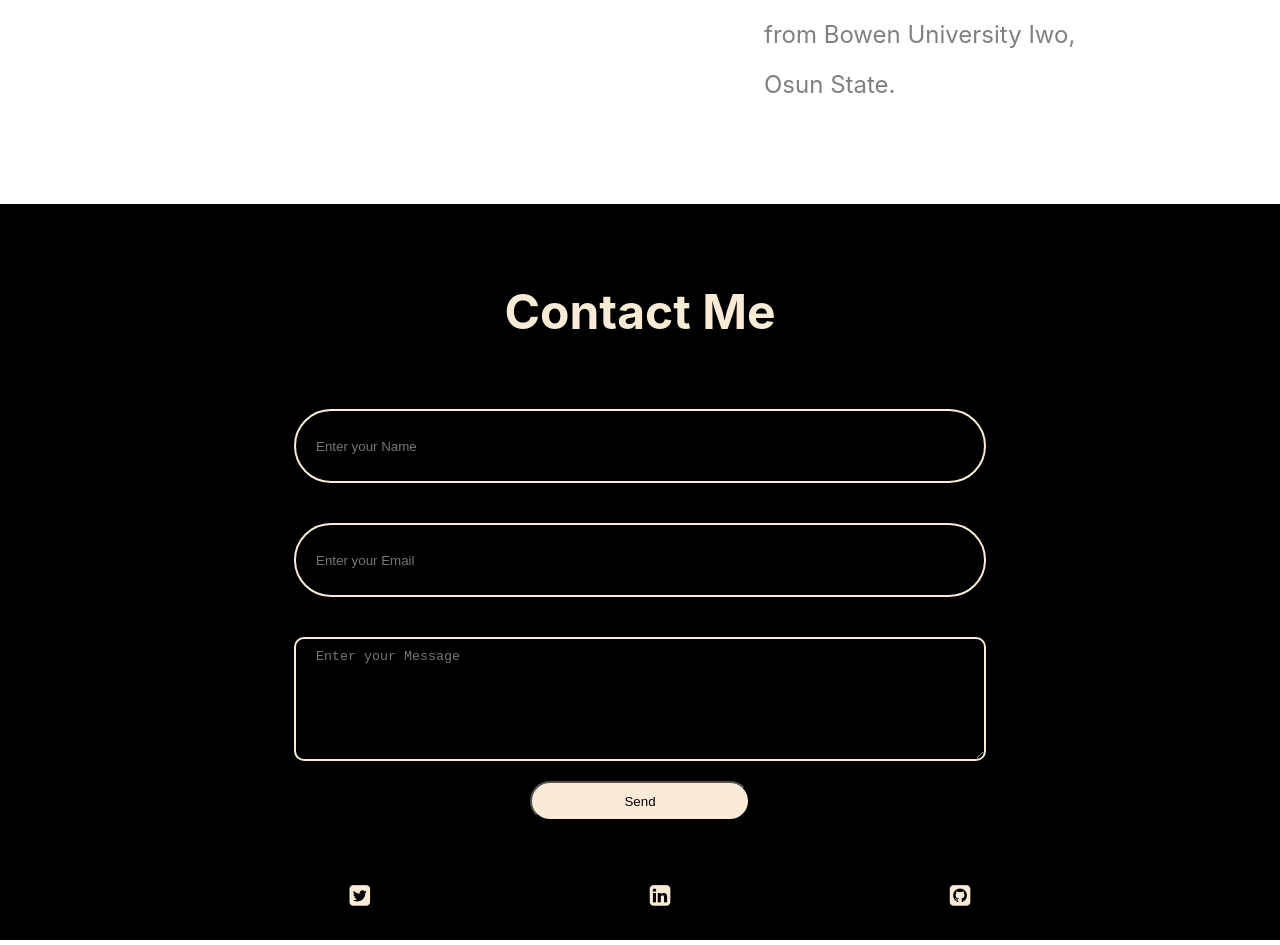
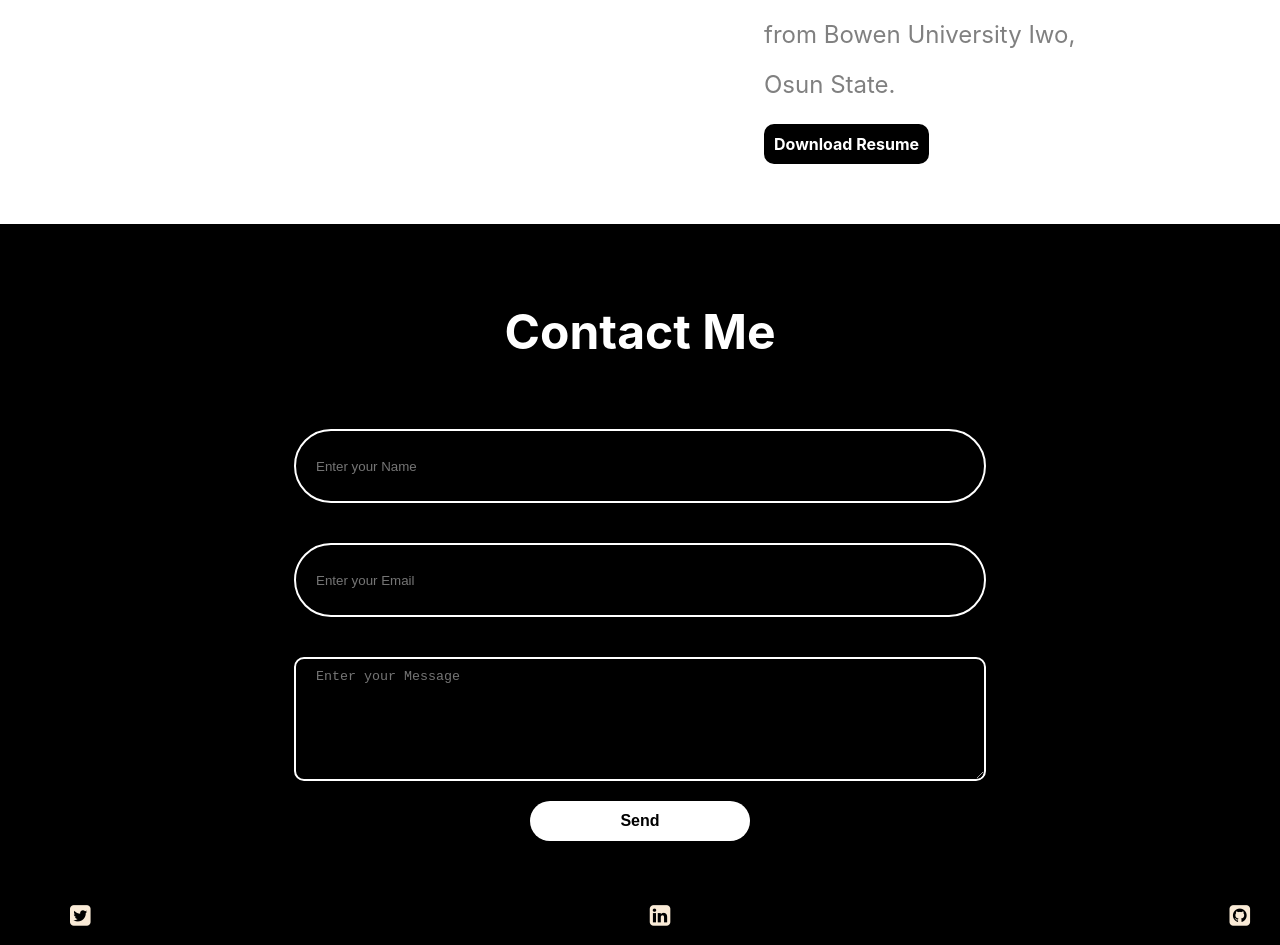
Before and after one commit to chinoyeh/my-website, a React (Create React App) app: page / in a window 1280 px wide. Shown: the part 2487-3432 px from the top of the page. Built offline with nearby package versions, Linux system fonts and the light colour scheme.

Commit message:
final touches

```diff
--- a/src/Component/About.js
+++ b/src/Component/About.js
@@ -14,7 +14,7 @@ const About = () => {
 
              <p> A Computer Science graduate from Bowen University Iwo, Osun State.</p>
 
-             {/* <button>  Download Resume</button> */}
+             <a href ='https://drive.google.com/file/d/1D2Ocq8DkAYzgjpeT9Gc6aR3QHdOFmsSe/view?usp=sharing' className='download'>  Download Resume</a>
           </div>
       </div>
 
--- a/src/Component/css/About.css
+++ b/src/Component/css/About.css
@@ -26,6 +26,15 @@
      line-height: 50px;
      font-size: 1.5rem;
  }
+ .download{
+     text-decoration: none;
+     padding: 10px;
+
+     border-radius: 10px;
+     color: white;
+     background: black;
+     font-weight: bold;
+ }
 
 @media screen and (max-width: 1100px) {
     .about-content{
--- a/src/Component/css/Contact.css
+++ b/src/Component/css/Contact.css
@@ -4,7 +4,7 @@
 }
 .contact h1{
     text-align: center;
-    color:antiquewhite;
+    color:white;
     font-size: 3rem;
 
 }
@@ -16,28 +16,31 @@
 input{
     background: black;
     border-radius: 50px;
-    border: 2px antiquewhite solid;
+    border: 2px white solid;
     height: 50px;
     margin: 20px;
     padding: 10px 20px;
-    color:antiquewhite;
+    color:white;
 }
 textarea{
     background: black;
-    border: 2px antiquewhite solid;
+    border: 2px white solid;
     border-radius: 10px;
     margin: 20px;
     height: 100px;
     padding: 10px 20px;
-    color:antiquewhite;
+    color:white;
 }
 button{
-    background: antiquewhite;
+    background: white;
     border-radius: 50px;
     height: 40px;
  width: 30%;
  margin: auto;
+ border:none;
     color: black;
+    font-weight: bold;
+    font-size: 1rem;
 }
 @media screen and (max-width: 1100px) {
     .contact form{
@@ -48,14 +51,14 @@ button{
     input{
         background: black;
         border-radius: 50px;
-        border: 2px antiquewhite solid;
+        border: 2px white solid;
         height: 30px;
         margin: 20px;
         padding: 10px 20px;
     }
     textarea{
         background: black;
-        border: 2px antiquewhite solid;
+        border: 2px white solid;
         border-radius: 10px;
         margin: 20px;
         height: 100px;
--- a/src/Utils/Navbar.js
+++ b/src/Utils/Navbar.js
@@ -1,29 +1,38 @@
-import React from 'react'
+import Reac, {useState} from 'react'
 import './css/Navbar.css'
 
 const Navbar = () => {
-  // const[style, setStyle]= useState('hidelinks')
+  const[style, setStyle]= useState('hidelinks')
+  const toggle=()=>{
+   if (style==="hidelinks"){
+     setStyle('showlinks')
+
+   }
+   else{
+       setStyle('hidelinks')
+  }
+  }
   return (
     <div className='navbar'>
-      {/* <ul className='links'>
+      <ul className='links'>
 
           <li><h3>Chinoyeh</h3></li>
-          <li><button onClick={()=>setStyle('showlinks')}>
+          <li><button onClick={toggle}>
           <i className='fa fa-bars'></i></button></li>
-      </ul> */}
-      <ul className='navlinks'>
+      </ul>
+      <ul className={'navlinks'}>
             <li><a href ='#home'>Home</a></li>
             <li><a href ='#portfolio'>Portfolio</a></li>
             <li><a href ='#about'>About</a></li>
             <li><a href ='#contact'>Contact</a></li>
         </ul>
-        {/* <ul className={style}>
+        <ul className={style}>
             <li><a href ='#home'>Home</a></li>
 
             <li><a href ='#portfolio'>Portfolio</a></li>
             <li><a href ='#about'>About</a></li>
             <li><a href ='#contact'>Contact</a></li>
-        </ul> */}
+        </ul>
     </div>
   )
 }
--- a/src/Utils/css/Footer.css
+++ b/src/Utils/css/Footer.css
@@ -8,7 +8,7 @@
 .footlinks{
     margin: 0;
 display: flex;
-justify-content: space-evenly;
+justify-content: space-between;
 list-style: none;
 font-size: 1.5rem;
 
--- a/src/Utils/css/Navbar.css
+++ b/src/Utils/css/Navbar.css
@@ -35,12 +35,12 @@
     font-weight: bold;
 
 }
-/* @media screen and (max-width: 480px) {
+@media screen and (max-width: 480px) {
  .links{
      display: flex;
      justify-content: space-between;
      list-style: none;
-     background: antiquewhite; ;
+     background: black; ;
 
      margin-top: 0;
 
@@ -49,7 +49,8 @@
     font-size: 1.3rem;
     font-weight: bold;
     margin-top: 10px;
-    color: gray;
+    color: white;
+    letter-spacing: 2px;
 
  }
  .hidelinks{
@@ -62,16 +63,18 @@
     padding-right: 30px;
 
      border-style: none;
-     color: gray;
+     color: white;
+     background: none;
      font-size: 1.3rem;
  }
  .showlinks{
     display: grid;
-    background: antiquewhite; ;
+    background: black ;
 
     list-style: none;
     margin-top: -20px;
     padding: 10px;
+    margin-bottom: -10px;
 
 
 }
@@ -79,10 +82,14 @@
     margin: 20px auto;
     padding: 20px 20px;
     text-decoration: none;
-    color: gray;
+    color:white;
+    font-weight: bold;
 }
 .showlinks li{
-    padding-bottom: 20px;
+ padding-bottom: 10px;
+ padding-top: 10px;
+
+    border-bottom: 1px solid white;
 }
 
-  } */
+  }
```
